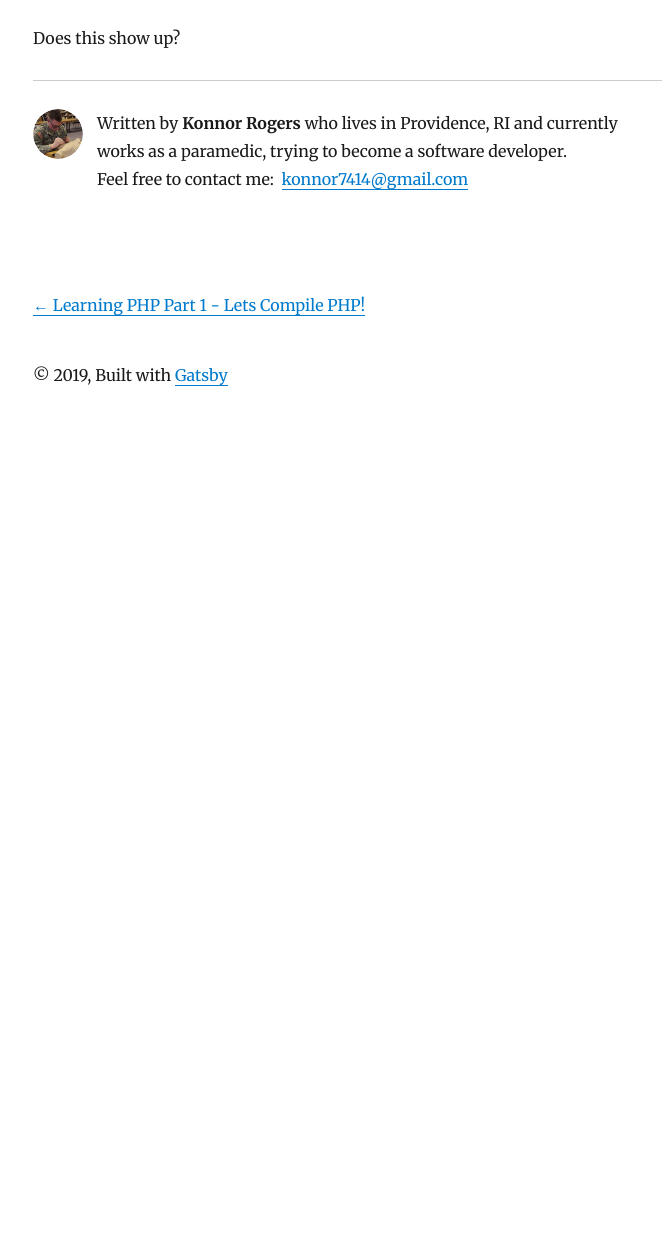
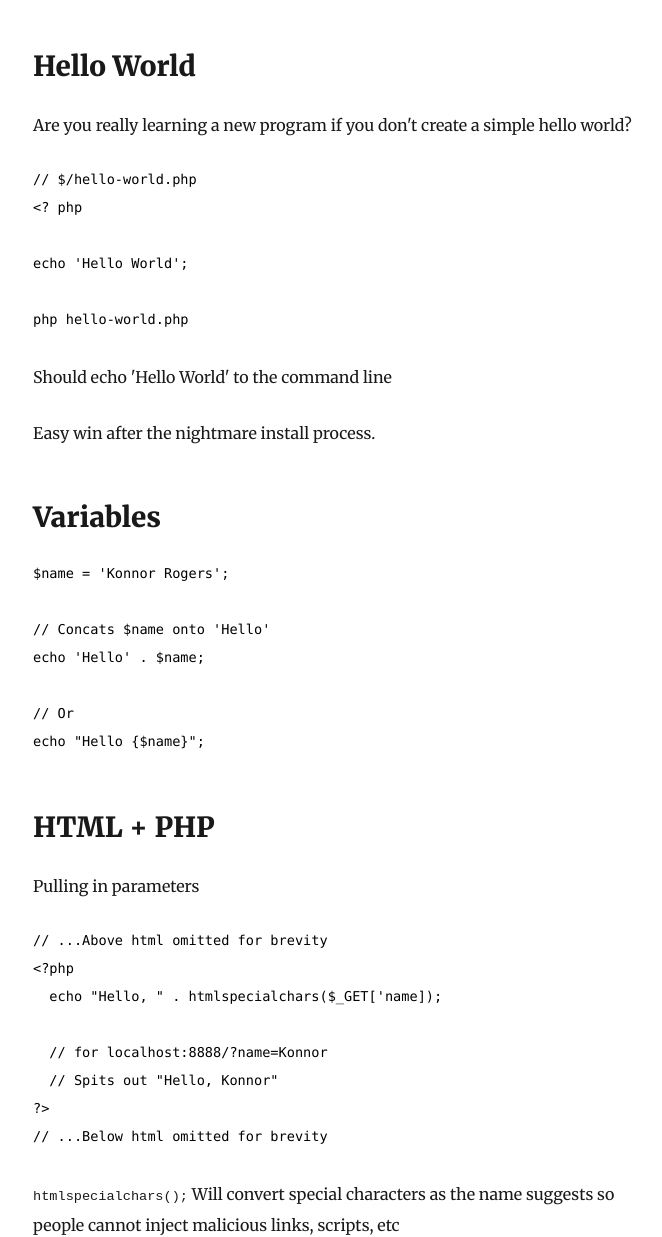
Before and after one commit to KonnorRogers/my-blog, a Gatsby site: page /learning-php/part2/ in a window 1280 px wide. Shown: the part 271-1508 px from the top of the page, without its empty margins (292-954 px from the left). Before the commit the page ends 800 px from the top, so only its background shows below. Built offline with nearby package versions, Linux system fonts and the light colour scheme; Gatsby itself is replaced by a stand-in of ours; some packages are replaced by stand-ins of ours; code samples lack their colours.

Commit message:
working on part2

````diff
--- a/content/blog/learning-php/part2.md
+++ b/content/blog/learning-php/part2.md
@@ -6,4 +6,52 @@ description: "Learn php with me!"
 
 # Purpose
 
-Does this show up?
+## Hello World
+
+Are you really learning a new program if you don't create a simple hello world?
+
+```php
+// $/hello-world.php
+<? php
+
+echo 'Hello World';
+
+```
+
+```bash
+php hello-world.php
+```
+
+Should echo 'Hello World' to the command line
+
+Easy win after the nightmare install process.
+
+## Variables
+
+```php
+$name = 'Konnor Rogers';
+
+// Concats $name onto 'Hello'
+echo 'Hello' . $name;
+
+// Or
+echo "Hello {$name}";
+```
+
+## HTML + PHP
+
+Pulling in parameters
+
+```php
+// ...Above html omitted for brevity
+<?php
+  echo "Hello, " . htmlspecialchars($_GET['name]);
+
+  // for localhost:8888/?name=Konnor
+  // Spits out "Hello, Konnor"
+?>
+// ...Below html omitted for brevity
+```
+
+`htmlspecialchars();` Will convert special characters as the name suggests so
+people cannot inject malicious links, scripts, etc
````
